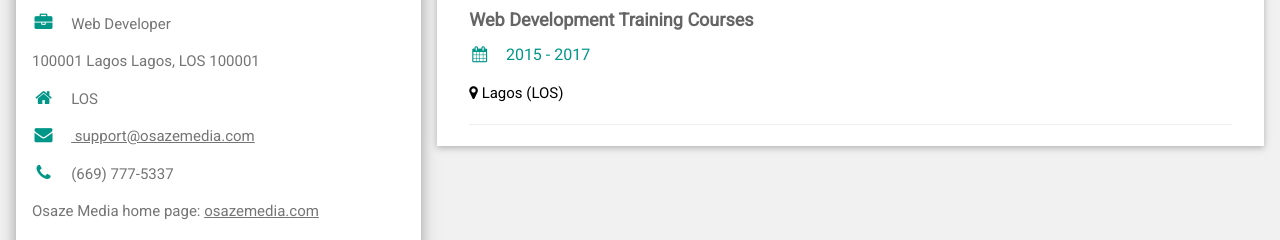
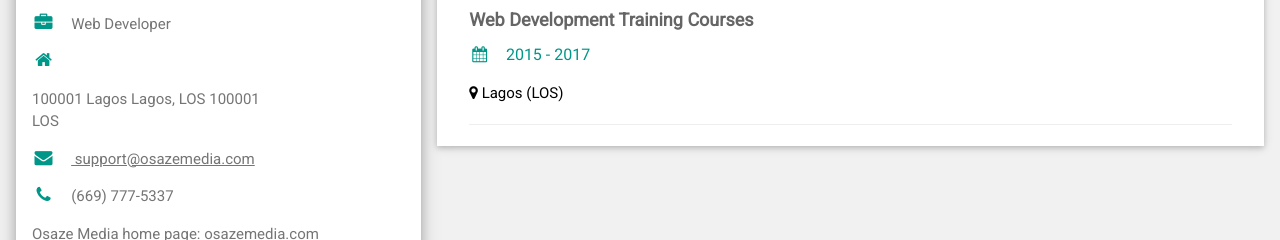
Before and after one commit to hezekiahosaze/hezekiahlive, a plain HTML site: page en/index.html in a window 1280 px wide. Shown: the part 559-799 px from the top of the page. Drawn offline with nearby package versions, Linux system fonts and the light colour scheme.

Commit message:
Update index.html

```diff
--- a/en/index.html
+++ b/en/index.html
@@ -90,16 +90,14 @@ html,body,h1,h2,h3,h4,h5,h6 {font-family: "Roboto", sans-serif}
         </div>
         <div class="w3-container">
           <p><i class="fa fa-briefcase fa-fw w3-margin-right w3-large w3-text-teal"></i><span property="jobTitle">Web Developer</span></p>
-            <div property="address" typeof="PostalAddress">
+          <p><i class="fa fa-home fa-fw w3-margin-right w3-large w3-text-teal"></i>            <div property="address" typeof="PostalAddress">
     <span property="streetAddress">
       100001 Lagos
     </span>
     <span property="addressLocality">Lagos</span>,
     <span property="addressRegion">LOS</span>
     <span property="postalCode">100001</span>
-  </div>
-
-          <p><i class="fa fa-home fa-fw w3-margin-right w3-large w3-text-teal"></i>LOS</p>
+  </div> LOS</p>
           <p><i class="fa fa-envelope fa-fw w3-margin-right w3-large w3-text-teal"></i><a href="mailto:support@osazemedia.com" property="email"> support@osazemedia.com</a></p>
            <p><i class="fa fa-phone fa-fw w3-margin-right w3-large w3-text-teal"></i><span property="telephone">(669) 777-5337</span></p>
            Osaze Media home page:
```
